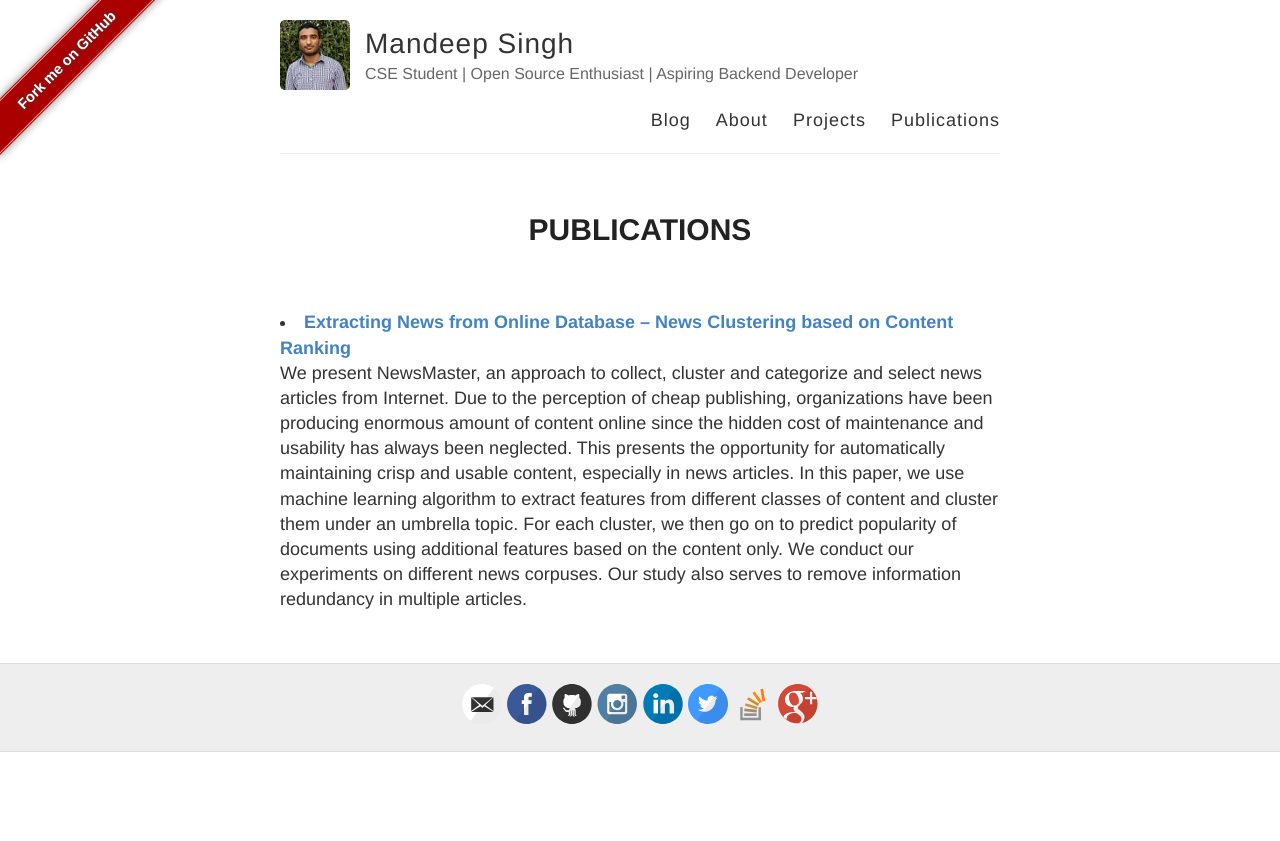
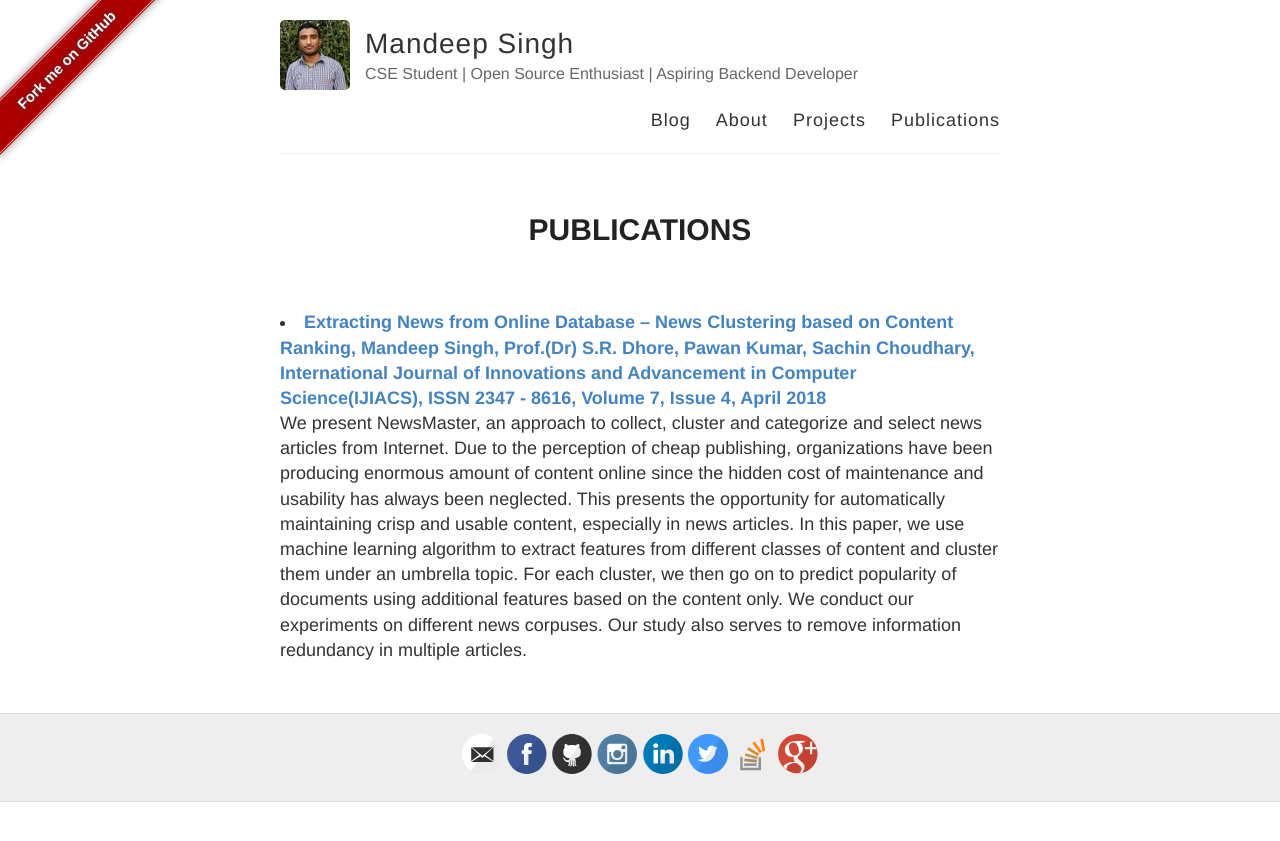
Before and after one commit to msdeep14/msdeep14.github.io, a Jekyll site: the page built from publications.md, in a window 1280 px wide. Shown: the top 841 px of the page. Built offline with Jekyll 4.4.1, drawn with Linux system fonts in a browser that asks for light colours.

```diff
--- a/_includes/about.html
+++ b/_includes/about.html
@@ -24,7 +24,7 @@
 <!-- <div id="content">
 </div> -->
     <p>
-      <div class="LI-profile-badge"  data-version="v1" data-size="medium" data-locale="en_US" data-type="horizontal" data-theme="dark" data-vanity="msdeep14"><a class="LI-simple-link" href='https://in.linkedin.com/in/msdeep14?trk=profile-badge' target="_blank">Mandeep Singh</a></div>
+      <!-- <div class="LI-profile-badge"  data-version="v1" data-size="medium" data-locale="en_US" data-type="horizontal" data-theme="dark" data-vanity="msdeep14"><a class="LI-simple-link" href='https://in.linkedin.com/in/msdeep14?trk=profile-badge' target="_blank">Mandeep Singh</a></div> -->
     <strong>Hello,</strong><br />
     I'm final year computer engineering student at University of Pune, Army Institute of Technology, Pune (India). My
     computer science interests lies in Software Development, Algorithms and Data Structures. <br />
--- a/_includes/publications.html
+++ b/_includes/publications.html
@@ -50,7 +50,9 @@
 <p>
 <li>
 <strong><a href = "http://academicscience.co.in/admin/resources/project/paper/f201804111523433925.pdf" target="_blank">Extracting News from Online Database – News Clustering
-based on Content Ranking</a></strong>
+based on Content Ranking, Mandeep Singh,
+Prof.(Dr) S.R. Dhore, Pawan Kumar, Sachin Choudhary, International Journal of Innovations and Advancement in
+Computer Science(IJIACS), ISSN 2347 - 8616, Volume 7, Issue 4, April 2018</a></strong>
 <br>
   We present NewsMaster, an approach to
   collect, cluster and categorize and select news articles
```
